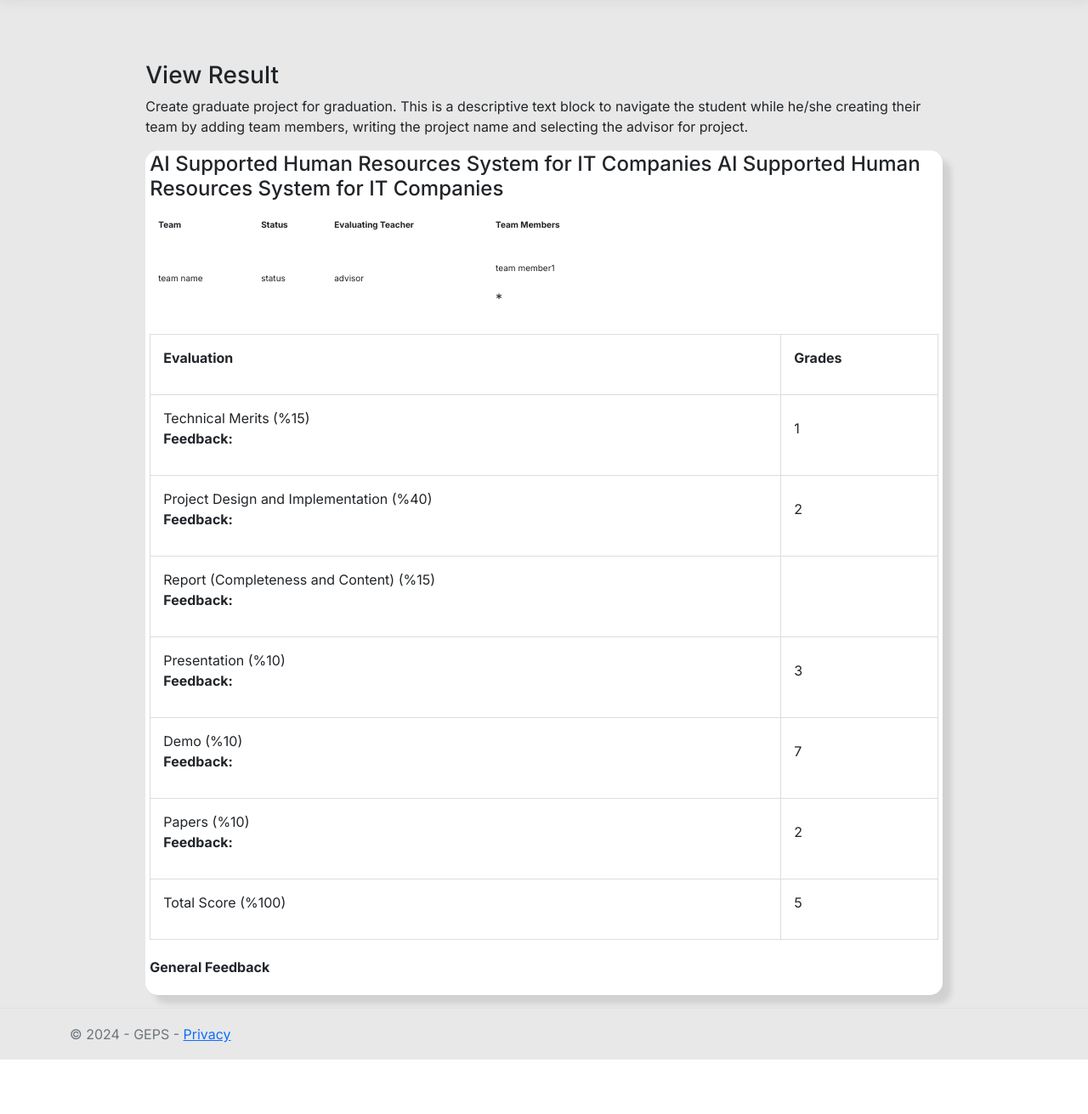
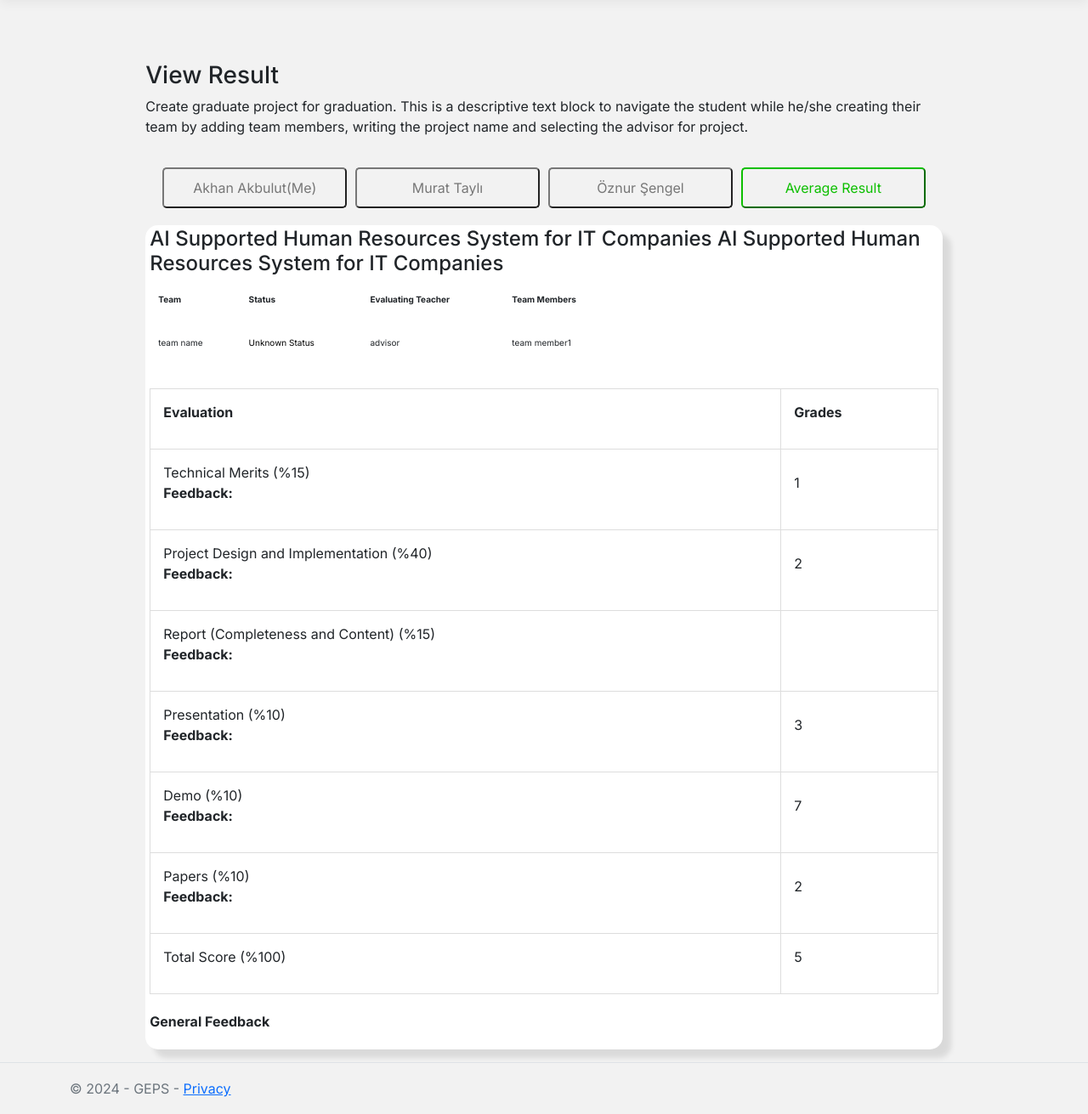
Before and after one commit to dezarto/Graduate-Project-Evaluation-System, an ASP.NET Core app: page /Home/TeacherviewResult in a window 1280 px wide. Shown: the part 57-1368 px from the top of the page at 85% size. Before the commit the page ends 1304 px from the top, so only its background shows below. Run offline with ASP.NET Core 8, Linux system fonts and the light colour scheme; style sheets or scripts are compiled from the project's sources.

Commit message:
fix to teacher view result

```diff
--- a/GEPS/Views/Home/TeacherViewResult.cshtml
+++ b/GEPS/Views/Home/TeacherViewResult.cshtml
@@ -11,7 +11,7 @@
     <meta charset="utf-8" />
     <link rel="stylesheet" type="text/css" href="~/css/TeacherViewResult.css" />
     <link href="https://fonts.googleapis.com/css2?family=Inter:wght@400;500;600;700&display=swap" rel="stylesheet">
-    <script type="module" src="TeamData.js"></script>
+    <script type="module" src="TeacherVierResult.js"></script>
 
     <title>TeacherViewResult</title>
 </head>
@@ -20,6 +20,12 @@
         <section class="infoTeacherViewResult">
             <h3>View Result</h3>
             <p>Create graduate project for graduation. This is a descriptive text block to navigate the student while he/she creating their team by adding team members, writing the project name and selecting the advisor for project. </p>
+        </section>
+        <section class="teacherSelection">
+            <button class="actionButton redButton">Akhan Akbulut(Me)</button>
+            <button class="actionButton redButton">Murat Taylı</button>
+            <button class="actionButton redButton">Öznur Şengel</button>
+            <button class="actionButton greenButton">Average Result</button>
         </section>
         <section class="resultPart">
             <div class="inlinePadding">
@@ -54,7 +60,7 @@
                                     <p>advisor @*@Model.Team.AdvisorId*@</p>
                                 </td>
                                 <td>
-                                    <p>team member1</p>*
+                                    <p>team member1</p>
                                     @*@foreach (var member in Model.Team.TeamMemberIds)
                                     {
                                         <p>@member</p>
@@ -156,3 +162,56 @@
     </div>
 </body>
 </html>
+
+
+<script>
+        document.addEventListener("DOMContentLoaded", function () {
+        // Team status hücresini seç
+        const teamStatusElement = document.querySelector("#teamTableBody td:nth-child(2) p");
+
+        if (teamStatusElement) {
+            const status = teamStatusElement.textContent.trim();
+
+
+            switch (status) {
+                case "READY TO EVALUATE":
+                    teamStatusElement.style.color = "blue";
+                    teamStatusElement.style.fontWeight = "bold";
+                    teamStatusElement.textContent = " Ready to Evaluate";
+                    break;
+
+                case "NO RESULT":
+                    teamStatusElement.style.color = "red";
+                    teamStatusElement.style.fontWeight = "bold";
+                    teamStatusElement.textContent = "❌ No Result";
+                    break;
+
+                case "RESULT AVAILABLE":
+                    teamStatusElement.style.color = "green";
+                    teamStatusElement.style.fontWeight = "bold";
+                    teamStatusElement.textContent = "✅ Result Available";
+                    break;
+
+                default:
+                    teamStatusElement.style.color = "black";
+                    teamStatusElement.textContent = "Unknown Status";
+                    break;
+            }
+        }
+    });
+
+    document.addEventListener("DOMContentLoaded", () => {
+        // Tüm butonları seç
+        const buttons = document.querySelectorAll(".actionButton");
+
+        // Her butona tıklama olayı ekle
+        buttons.forEach(button => {
+            button.addEventListener("click", () => {
+                // Önce tüm butonlardan 'clicked' sınıfını kaldır
+                buttons.forEach(btn => btn.classList.remove("clicked"));
+                // Tıklanan butona 'clicked' sınıfını ekle
+                button.classList.add("clicked");
+            });
+        });
+    });
+</script>
--- a/GEPS/wwwroot/css/TeacherViewResult.css
+++ b/GEPS/wwwroot/css/TeacherViewResult.css
@@ -1,25 +1,29 @@
-body{
+body {
     height: 100%;
-    background-color: #E8E8E8;
+    background-color: #F2F2F2;
     font-family: 'Inter', sans-serif;
 }
-.mainTeacherViewResult{
+
+.mainTeacherViewResult {
     padding-left: 8%;
     padding-right: 8%;
     padding-top: 5%;
 }
-.resultPart{
+
+.resultPart {
     background-color: white;
     border-radius: 15px;
     /*border: 1px solid #777777;*/
     box-shadow: 10px 10px 6px rgba(0, 0, 0, 0.1);
 }
-.inlinePadding{
-    padding-top:2px;
+
+.inlinePadding {
+    padding-top: 2px;
     padding-left: 5px;
     padding-bottom: 5px;
     padding-right: 5px;
 }
+
 .tableOfTeamInfo {
     width: 60%;
     margin: 10px 0;
@@ -29,7 +33,6 @@ box-shadow: 10px 10px 6px rgba(0, 0, 0, 0.1);
         padding: 10px;
         text-align: left;
         vertical-align: middle;
-
     }
 
     .tableOfTeamInfo th {
@@ -42,7 +45,7 @@ box-shadow: 10px 10px 6px rgba(0, 0, 0, 0.1);
         background-color: #f1f1f1;
     }
 
-.tableOfTeamInfo p{
+    .tableOfTeamInfo p {
         font-size: 10px;
     }
 
@@ -68,3 +71,56 @@ box-shadow: 10px 10px 6px rgba(0, 0, 0, 0.1);
     .tableOfResult tr:hover {
         background-color: #f1f1f1;
     }
+
+.teacherSelection {
+    display: flex; /* Düğmeleri yatay hizalamak için */
+    justify-content: space-between; /* Düğmeler arasında boşluk bırakmak için */
+    gap: 10px; /* Düğmeler arasında mesafe */
+    padding: 20px; /* Dış boşluk */
+}
+
+.redButton {
+    padding: 10px 20px; /* Düğme boyutlandırması */
+    font-size: 16px; /* Yazı boyutu */
+    border-color: #777777;
+    border-radius: 5px; /* Köşeleri yuvarlat */
+    background-color: #F2F2F2; /* Buton arkaplan rengi */
+    color: #777777; /* Yazı rengi */
+    cursor: pointer; /* Üzerine gelindiğinde imleç değişimi */
+    transition: background-color 0.3s ease; /* Hover animasyonu */
+    width: 25%;
+}
+
+    .redButton:hover {
+        background-color: #C1272D; /* Hover rengi */
+        color: white;
+        border-color: #C1272D;
+    }
+
+.greenButton {
+    padding: 10px 20px; /* Düğme boyutlandırması */
+    font-size: 16px; /* Yazı boyutu */
+    border-color: #0DBF00;
+    border-radius: 5px; /* Köşeleri yuvarlat */
+    background-color: #F2F2F2; /* Buton arkaplan rengi */
+    color: #0DBF00; /* Yazı rengi */
+    cursor: pointer; /* Üzerine gelindiğinde imleç değişimi */
+    transition: background-color 0.3s ease; /* Hover animasyonu */
+    width: 25%;
+}
+
+    .greenButton:hover {
+        background-color: #0DBF00; /* Hover rengi */
+        color: white;
+    }
+
+.redButton.clicked {
+    background-color: #C1272D;
+    color: white;
+    border-color: #C1272D;
+}
+
+.greenButton.clicked {
+    background-color: #0DBF00; /* Hover rengi */
+    color: white;
+}
```
Also changed, not shown: GEPS/wwwroot/js/TeacherVierResult.js (renamed from GEPS/wwwroot/js/TeamStatusData.js, +15 -0 lines). Lines whose indentation alone changed are shown as unchanged.
